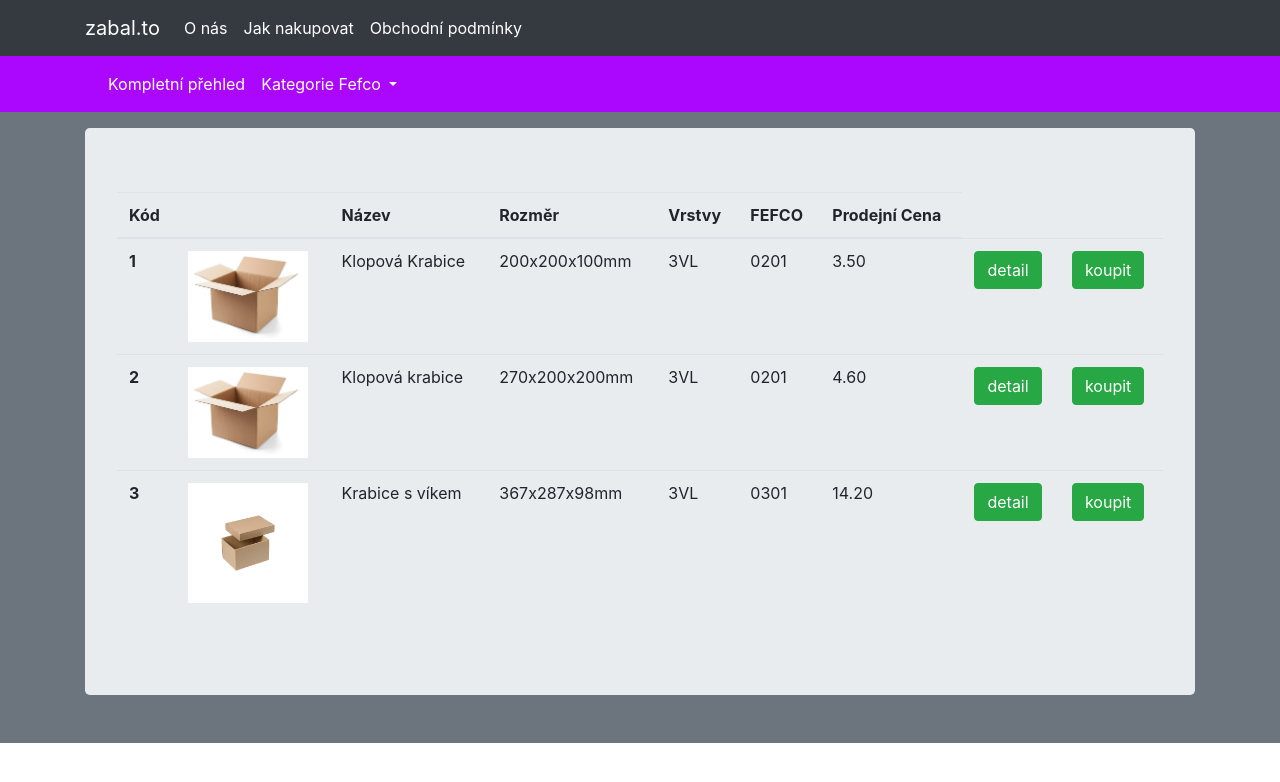
After one commit to lamsone1/final_project_SDA, a Django app: page /products/ in a window 1280 px wide. The commit adds this page. Shown: the top 782 px of the page. Run offline with Django 3.2, Linux system fonts and the light colour scheme; data comes from the database, SQL or seed files in the repository; both versions use the stored data as it was after the commit; some libraries are stand-ins or nearby versions.

Commit message:
new front

```diff
--- a/admin_accounts/views.py
+++ b/admin_accounts/views.py
@@ -1,7 +1,9 @@
 from django.contrib.auth.forms import UserCreationForm
 from django.contrib.auth.views import LoginView, LogoutView, PasswordChangeView
 from django.urls import reverse_lazy
-from django.views.generic import CreateView
+from django.views.generic import CreateView, DetailView
+
+from utils.models import Box
 
 
 class AdminLoginView(LoginView):
--- a/final_project_SDA/urls.py
+++ b/final_project_SDA/urls.py
@@ -20,9 +20,13 @@ from django.contrib.auth.views import LogoutView
 from django.urls import path
 
 from admin_accounts.views import AdminLoginView, AdminPasswordChangeView, SignUpView
-from home_page.views import FrontListView
+from home_page.views import FrontView, AboutView, HowToShopView, \
+    ConditionsView, CompleteListView, ProductDetailView, FrontFefcoListView
 from utils.views import boxes, BoxesListView, BoxUpdateView, BoxDeleteView, ToStockUpdateView, BoxCreateView, \
     FefcoListView, FefcoCreateView, FefcoUpdateView
+
+
+
 
 urlpatterns = [
     path('admin/', admin.site.urls),
@@ -43,7 +47,16 @@ urlpatterns = [
     path('utils/accounts/sign-up/', SignUpView.as_view(), name='sign_up'),
     path('utils', AdminLoginView.as_view(), name='admin_login_main'),
 
-    path('', FrontListView.as_view(), name='index'),
+    path('', FrontView.as_view(), name='index'),
+    path('about/', AboutView.as_view(), name='about'),
+    path('how/', HowToShopView.as_view(), name='how_to_shop'),
+    path('conditions/', ConditionsView.as_view(), name='conditions'),
+
+    path('products/', CompleteListView.as_view(), name='products'),
+    path('products/<int:pk>/', ProductDetailView.as_view(), name='product_detail'),
+    path('products/fefco/<str:fefco>/', FrontFefcoListView.as_view(), name='fefco_products'),
+
+
 
 ]
 
--- a/home_page/views.py
+++ b/home_page/views.py
@@ -1,9 +1,51 @@
+from django.utils import timezone
+
 from django.shortcuts import render
-from django.views.generic import ListView
+from django.views.generic import ListView, TemplateView, DetailView
 
-from utils.models import Box
+from utils.models import Box, Fefco
 
 
-class FrontListView(ListView):
+class FrontView(TemplateView):
     template_name = 'front.html'
+
+
+class AboutView(TemplateView):
+    template_name = 'about.html'
+
+class HowToShopView(TemplateView):
+    template_name = 'how.html'
+
+class ConditionsView(TemplateView):
+    template_name = 'conditions.html'
+
+class CompleteListView(ListView):
+    template_name = 'front_full_list.html'
     model = Box
+
+class ProductDetailView(DetailView):
+    model = Box
+    template_name = 'product_detail.html'
+
+
+    #queryset = Product.objects.all()
+
+    def get_context_data(self, **kwargs):
+        context = super().get_context_data(**kwargs)
+        context['now'] = timezone.now()
+        return context
+
+class FefcoView(ListView):
+    template_name = 'fefco_front_list.html'
+    model = Fefco
+
+class FrontFefcoListView(ListView):
+    template_name = "front_fefco_list.html"
+    context_object_name = "fefcolist"
+
+    def get_queryset(self):
+        content = {
+            'fefcotype': self.kwargs['fefco'],
+            'products': Box.objects.filter(fefco__fefco_code=self.kwargs['fefco'])
+        }
+        return content
--- a/utils/templates/front.html
+++ b/utils/templates/front.html
@@ -13,9 +13,8 @@
   </head>
 
   <body>
-    <div class="p-3 mb-2 bg-secondary text-white">
-      <nav class="navbar navbar-expand-lg navbar-dark bg-dark">
-        <div class="container fixed">
+    <nav class="navbar navbar-expand-lg navbar-dark bg-dark text-black">
+      <div class="container fixed">
           <a class="navbar-brand" href="/">zabal.to</a>
           <button
             class="navbar-toggler" type="button"
@@ -25,13 +24,61 @@
           </button>
           <div class="collapse navbar-collapse" id="navbarNavAltMarkup">
             <div class="navbar-nav">
-              <a class="nav-item nav-link active" href="/">
-                Home
+              <a class="nav-item nav-link active" href="{% url 'about' %}">
+                O nás
+              </a>
+            </div>
+            <div class="navbar-nav">
+              <a class="nav-item nav-link active" href="{% url 'how_to_shop' %}">
+                Jak nakupovat
+              </a>
+            </div>
+            <div class="navbar-nav">
+              <a class="nav-item nav-link active" href="{% url 'conditions' %}">
+                Obchodní podmínky
               </a>
             </div>
           </div>
+
+
+      </div>
+    </nav>
+
+      <nav class="navbar navbar-expand-lg navbar-fixed-top" style="background-color: #ab06fe">
+        <div class="container">
+          <div class="container fixed">
+            <div class="navbar-nav">
+                <a class="nav-item nav-link active" href="{% url 'products' %}" style="color: white">
+                  Kompletní přehled
+
+                </a>
+
+                <li class="nav-item dropdown">
+                  <a class="nav-link dropdown-toggle" href="#" id="Category" role="button" data-toggle="dropdown" aria-haspopup="true" aria-expanded="false" style="color: white">
+                    Kategorie Fefco
+                  </a>
+                  <ul class="dropdown-menu" aria-labelledby="navbarDropdownMenuLink">
+
+                    <li><a class="dropdown-item" href="/products/fefco/201">0201</a></li>
+                    <li><a class="dropdown-item" href="/products/fefco/301">0301</a></li>
+                    <li><a class="dropdown-item" href="/products/fefco/401">0401</a></li>
+                    <li><a class="dropdown-item" href="/products/fefco/601">0601</a></li>
+
+
+                  </ul>
+                </li>
+
+            </div>
+
+
+          </div>
+
         </div>
       </nav>
+
+
+
+    <div class="p-3 mb-2 bg-secondary text-black">
 
       <div class="container">
         <div class="jumbotron">
--- /dev/null
+++ b/utils/templates/front_full_list.html
@@ -0,0 +1,55 @@
+{% extends "front.html" %}
+
+{% block content1 %}
+            {% for box in object_list %}
+                 <a class="dropdown-item" href="fefco_products_menu" >0{{ box.fefco }}</a>
+            {%endfor%}
+
+{% endblock %}
+
+{% block content %}
+
+
+    <table class="table">
+      <thead>
+        <tr>
+          <th scope="col">Kód</th>
+          <th scope="col"></th>
+          <th scope="col">Název</th>
+          <th scope="col">Rozměr</th>
+          <th scope="col">Vrstvy</th>
+          <th scope="col">FEFCO</th>
+          <th scope="col">Prodejní Cena</th>
+        </tr>
+      </thead>
+      <tbody>
+
+                    {% for box in object_list %}
+                        {% if box.quantity > 0 %}
+                            <tr>
+                              <th scope="row">{{ box.id }}</th>
+                              <td><img src="{{ MEDIA_URL }}/{{box.photo}}" width="120"/></td>
+                              <td>{{ box.name }}</td>
+                              <td>{{ box.size }}</td>
+                              <td>{{ box.layer }}</td>
+                              <td>0{{ box.fefco }}</td>
+                              <td>{{ box.price_a }}</td>
+
+                                <th scope="row">
+                                    <a class="btn btn-success btm-sm" href="{% url 'product_detail' pk=box.id %}">detail</a>
+
+                                </th>
+
+
+                                <th scope="row">
+                                    <a class="btn btn-success btm-sm" href="{% url 'box_update' pk=box.id %}">koupit</a>
+
+                                </th>
+
+                            </tr>
+                        {% endif %}
+                    {% endfor %}
+      </tbody>
+
+    </table>
+{% endblock %}
```
Also changed, not shown: utils/templates/about.html (added, +17 -0 lines), utils/templates/conditions.html (added, +17 -0 lines), utils/templates/fefco_front_list.html (added, +8 -0 lines), utils/templates/front_fefco_list.html (added, +38 -0 lines), utils/templates/how.html (added, +27 -0 lines), utils/templates/product_detail.html (added, +17 -0 lines), db.sqlite3 (added), final_project_SDA/db.sqlite3 (added), image/media/6466.jpg (added), image/media/sample_980_0_klopova-krabice-3VL.jpg (added), image/media/sample_980_0_klopova-krabice-3VL_waNidSs.jpg (added), 1 other file.
